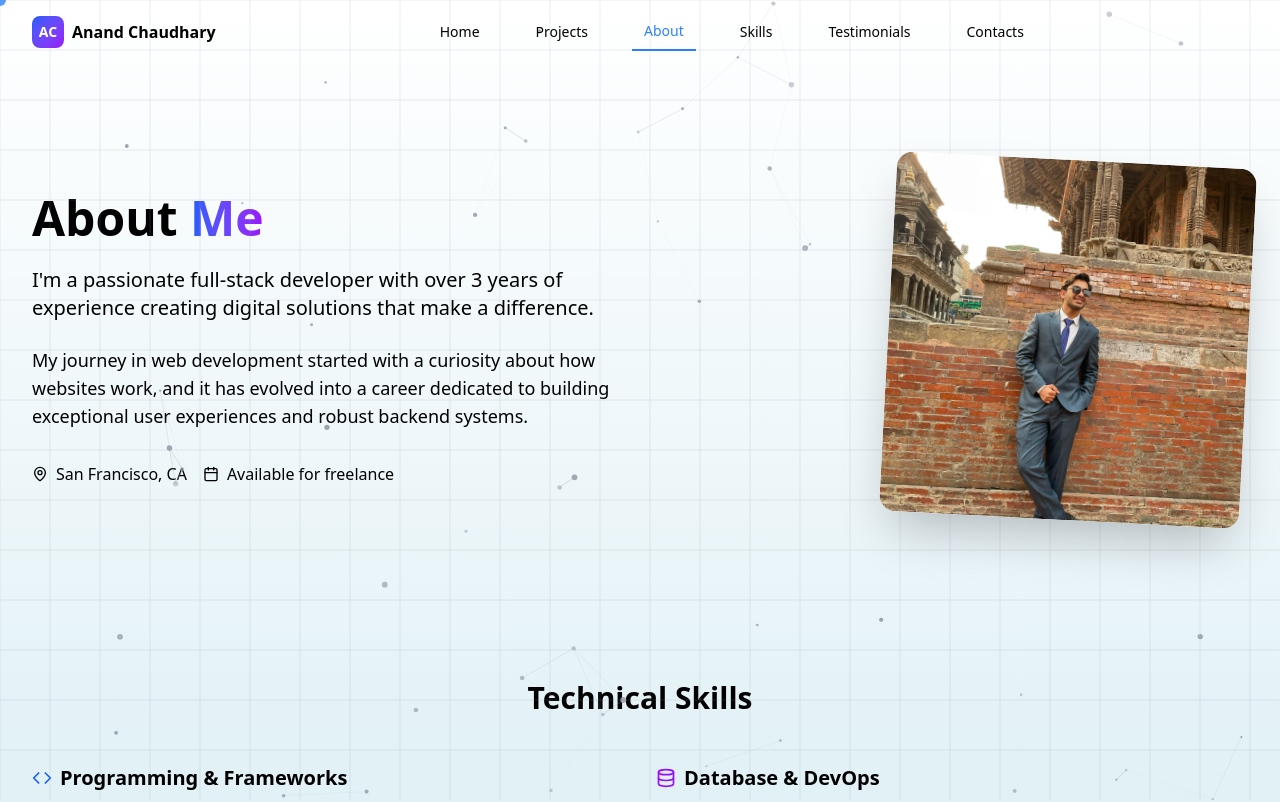
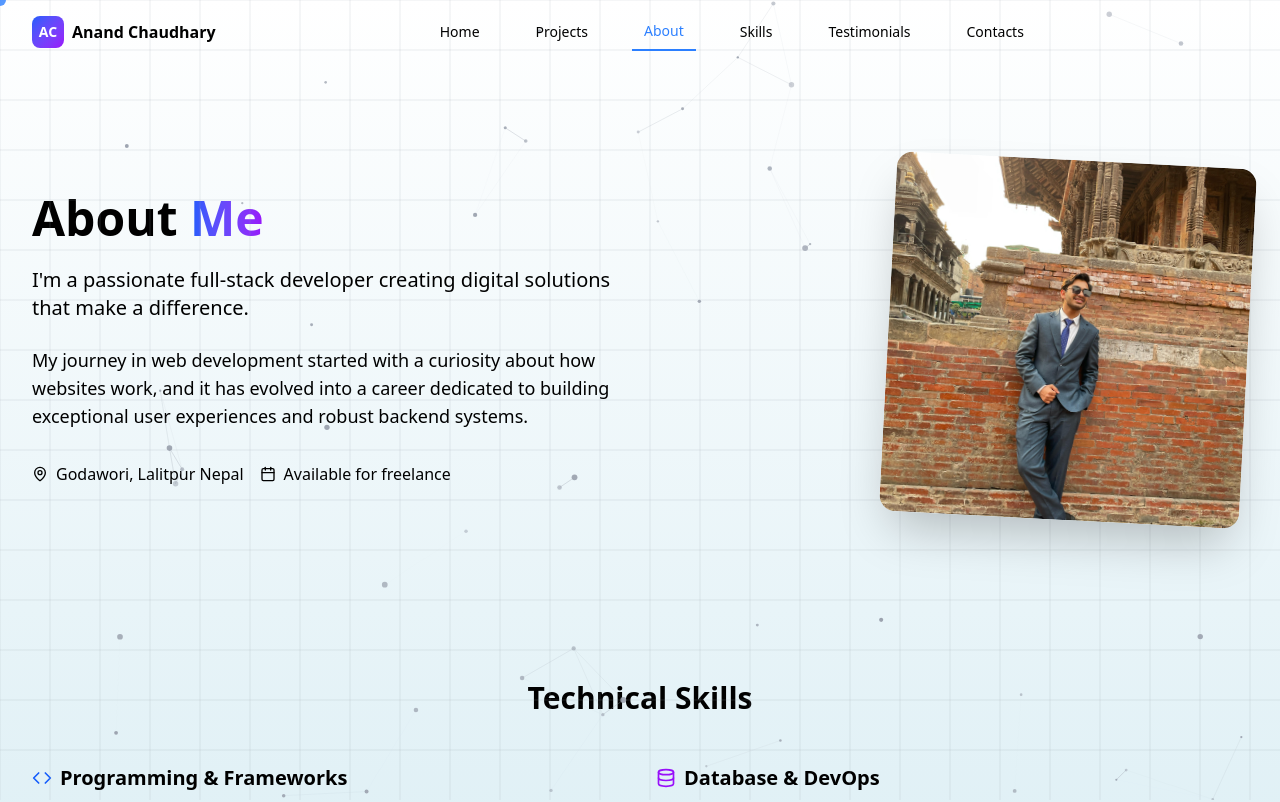
Before and after one commit to Anand-Chaudhary/portfolio, a Next.js app: page /about in a window 1280 px wide. Shown: the top 802 px of the page. Built offline with nearby package versions, Linux system fonts and the light colour scheme.

Commit message:
Fix in about page

```diff
--- a/src/app/about/page.tsx
+++ b/src/app/about/page.tsx
@@ -44,7 +44,7 @@ export default function AboutPage() {
                                 <span className="bg-gradient-to-r from-blue-600 to-purple-600 bg-clip-text text-transparent">Me</span>
                             </h1>
                             <p className="text-xl text-muted-foreground mb-6">
-                                I&apos;m a passionate full-stack developer with over 3 years of experience creating digital solutions that
+                                I&apos;m a passionate full-stack developer creating digital solutions that
                                 make a difference.
                             </p>
                             <p className="text-lg text-muted-foreground mb-8">
@@ -54,7 +54,7 @@ export default function AboutPage() {
                             <div className="flex flex-wrap gap-4">
                                 <div className="flex items-center gap-2 text-muted-foreground">
                                     <MapPin className="h-4 w-4" />
-                                    <span>San Francisco, CA</span>
+                                    <span>Godawori, Lalitpur Nepal</span>
                                 </div>
                                 <div className="flex items-center gap-2 text-muted-foreground">
                                     <Calendar className="h-4 w-4" />
```
